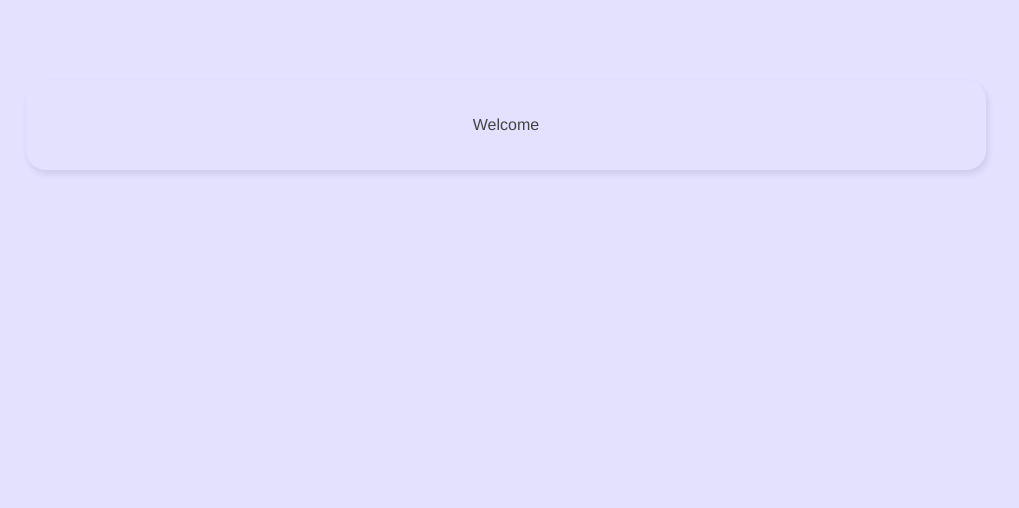
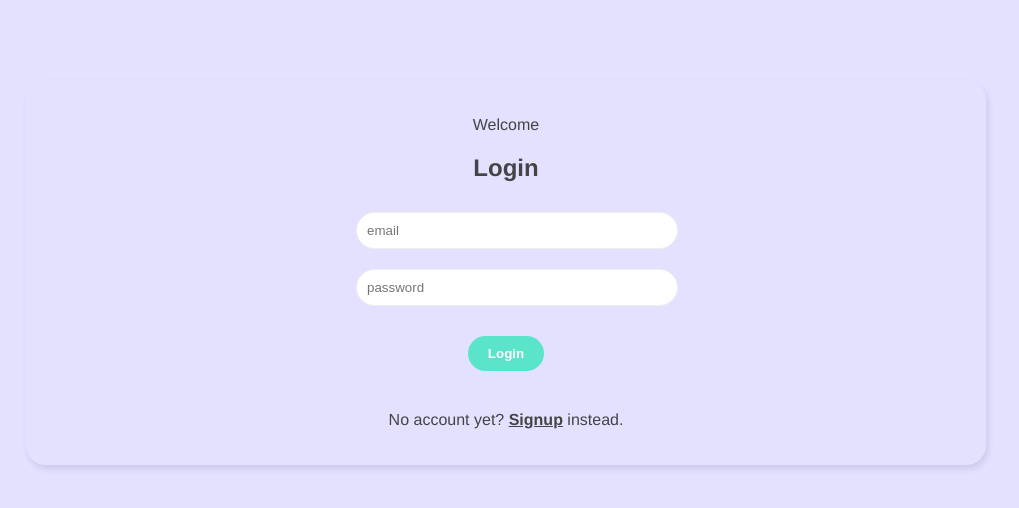
Before and after one commit to iainbrux/vue-chatroom, a Vue app: page / in a window 1280 px wide. Shown: the top 508 px of the page, without its empty margins (134-1153 px from the left). Built offline with nearby package versions, Linux system fonts and the light colour scheme.

Commit message:
init firebase login auth

```diff
--- /dev/null
+++ b/src/components/LoginForm.vue
@@ -0,0 +1,30 @@
+<template>
+  <form @submit.prevent="handleSubmit">
+    <input type="email" required placeholder="email" v-model="email" />
+    <input type="password" required placeholder="password" v-model="password" />
+    <button>Login</button>
+  </form>
+</template>
+
+<script>
+import { ref } from "@vue/reactivity";
+export default {
+  setup() {
+    const email = ref("");
+    const password = ref("");
+
+    function handleSubmit() {
+      console.log(email.value, password.value);
+    }
+
+    return {
+      email,
+      password,
+      handleSubmit,
+    };
+  },
+};
+</script>
+
+<style>
+</style>
--- /dev/null
+++ b/src/components/SignupForm.vue
@@ -0,0 +1,38 @@
+<template>
+  <form @submit.prevent="handleSubmit">
+    <input
+      type="text"
+      required
+      placeholder="display name"
+      v-model="displayName"
+    />
+    <input type="email" required placeholder="email" v-model="email" />
+    <input type="password" required placeholder="password" v-model="password" />
+    <button>Sign up</button>
+  </form>
+</template>
+
+<script>
+import { ref } from "@vue/reactivity";
+export default {
+  setup() {
+    const displayName = ref("");
+    const email = ref("");
+    const password = ref("");
+
+    function handleSubmit() {
+        console.log(displayName.value, email.value, password.value)
+    }
+
+    return {
+      displayName,
+      email,
+      password,
+      handleSubmit
+    };
+  },
+};
+</script>
+
+<style>
+</style>
--- a/src/views/Welcome.vue
+++ b/src/views/Welcome.vue
@@ -1,18 +1,71 @@
 <template>
   <div class="welcome container">
-      <p>Welcome</p>
+    <p>Welcome</p>
+    <div v-if="showLogin">
+      <h2>Login</h2>
+      <LoginForm />
+      <p>
+        No account yet? <span @click="showLogin = false">Signup</span> instead.
+      </p>
+    </div>
+    <div v-else>
+      <h2>Sign up</h2>
+      <SignupForm />
+      <p>
+        Already registered? <span @click="showLogin = true">Login</span> instead.
+      </p>
+    </div>
   </div>
 </template>
 
 <script>
+import SignupForm from "../components/SignupForm";
+import LoginForm from "../components/LoginForm";
+import { ref } from "@vue/reactivity";
+
 export default {
+  components: {
+    SignupForm,
+    LoginForm,
+  },
+  setup() {
+    const showLogin = ref(true);
 
-}
+    return {
+      showLogin,
+    };
+  },
+};
 </script>
 
 <style>
 .welcome {
-    text-align: center;
-    padding: 20px 0;
+  text-align: center;
+  padding: 20px 0;
+}
+.welcome form {
+  width: 300px;
+  margin: 20px auto;
+}
+.welcome label {
+  display: block;
+  margin: 20px 0 10px;
+}
+.welcome input {
+  width: 100%;
+  padding: 10px;
+  border-radius: 20px;
+  border: 1px solid #eee;
+  outline: none;
+  color: #999;
+  margin: 10px auto;
+}
+.welcome span {
+  font-weight: bold;
+  text-decoration: underline;
+  cursor: pointer;
+}
+.welcome button {
+  margin: 20px auto;
 }
 </style>
```
Also changed, not shown: src/firebase/config.js (+5 -3 lines).
